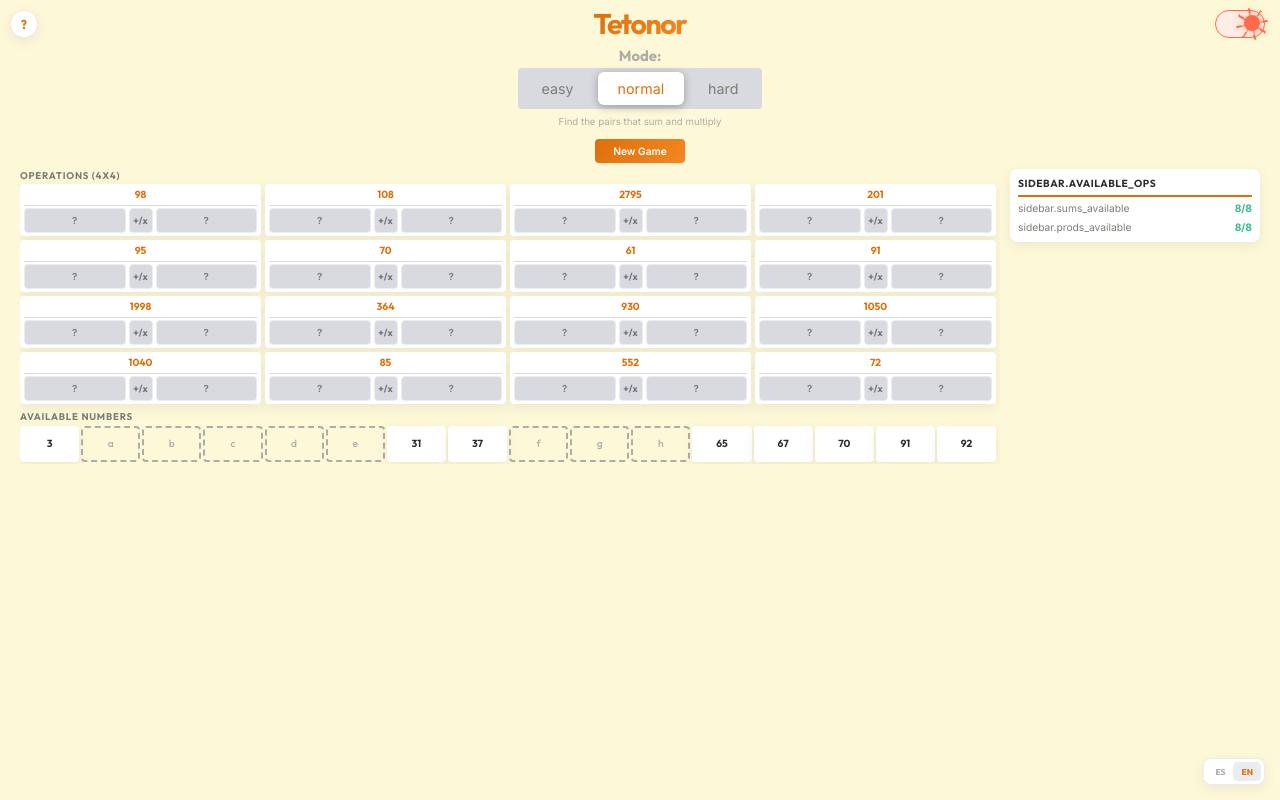
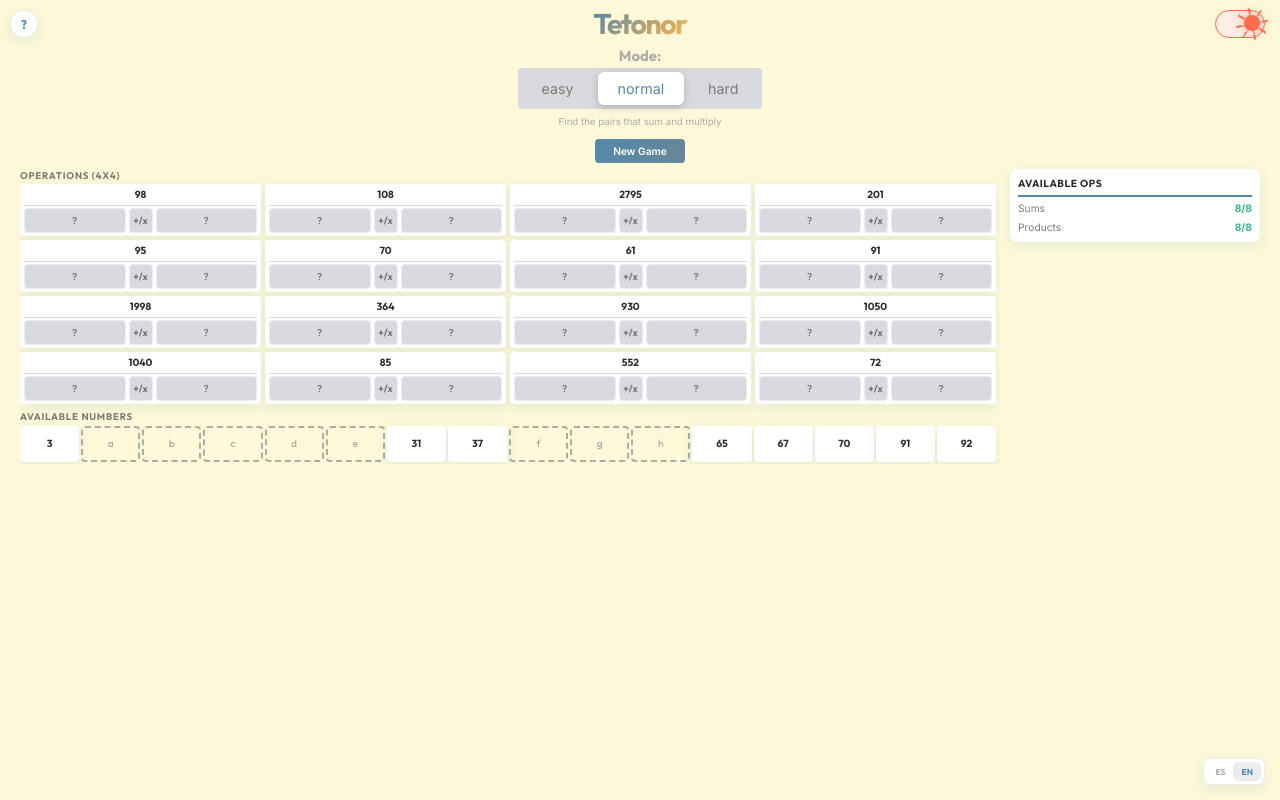
Before and after one commit to LotusZaheer/Tetonor, a React (Vite) app: page / in a window 1280 px wide. Built offline with nearby package versions, Linux system fonts and the light colour scheme.

Commit message:
feat: Add base UI components, global styling with theme support, and i18n configuration.

```diff
--- a/src/components/HelperSidebar.jsx
+++ b/src/components/HelperSidebar.jsx
@@ -28,14 +28,14 @@
     const pendingPairs = [];
     answers.forEach((ans, idx) => {
         if (ans.status === 'correct') {
-            const t = tasks[idx];
-            const pairKey = JSON.stringify([...t.target].sort((a, b) => a - b));
+            const currentTask = tasks[idx];
+            const pairKey = JSON.stringify([...currentTask.target].sort((a, b) => a - b));
 
-            if (t.type === '+' && !usedInProd.has(pairKey)) {
-                pendingPairs.push({ pair: t.target, missing: t('sidebar.missing_prod') });
+            if (currentTask.type === '+' && !usedInProd.has(pairKey)) {
+                pendingPairs.push({ pair: currentTask.target, missing: t('sidebar.missing_prod') });
             }
-            if (t.type === '*' && !usedInSum.has(pairKey)) {
-                pendingPairs.push({ pair: t.target, missing: t('sidebar.missing_sum') });
+            if (currentTask.type === '*' && !usedInSum.has(pairKey)) {
+                pendingPairs.push({ pair: currentTask.target, missing: t('sidebar.missing_sum') });
             }
         }
     });
--- a/src/components/LanguageSelector.jsx
+++ b/src/components/LanguageSelector.jsx
@@ -4,21 +4,22 @@
 export default function LanguageSelector() {
     const { i18n } = useTranslation();
 
-    const changeLanguage = (lng) => {
-        i18n.changeLanguage(lng);
+    const toggleLanguage = () => {
+        const nextLng = i18n.language.startsWith('es') ? 'en' : 'es';
+        i18n.changeLanguage(nextLng);
     };
 
     return (
-        <div className="language-selector">
+        <div className="language-selector" onClick={toggleLanguage} style={{ cursor: 'pointer' }}>
             <button
                 className={`lang-btn ${i18n.language.startsWith('es') ? 'active' : ''}`}
-                onClick={() => changeLanguage('es')}
+                type="button"
             >
                 ES
             </button>
             <button
                 className={`lang-btn ${i18n.language.startsWith('en') ? 'active' : ''}`}
-                onClick={() => changeLanguage('en')}
+                type="button"
             >
                 EN
             </button>
--- a/src/components/NormalBoard.jsx
+++ b/src/components/NormalBoard.jsx
@@ -14,6 +14,22 @@
 
     const handleInput = (field, e) => {
         onAnswerChange(field, e.target.value);
+    };
+
+    const handleOpKeyDown = (e) => {
+        // Allow navigation keys
+        if (['Tab', 'ArrowLeft', 'ArrowRight', 'ArrowUp', 'ArrowDown', 'Backspace', 'Delete'].includes(e.key)) {
+            onKeyDown(e, cellIdx, 1);
+            return;
+        }
+
+        const validOps = ['+', '*', 'x', 'X'];
+        if (validOps.includes(e.key)) {
+            e.preventDefault();
+            const op = (e.key === 'x' || e.key === 'X') ? '*' : e.key;
+            onAnswerChange('op', op);
+            return;
+        }
     };
 
     const handleOpSelect = (op) => {
@@ -49,8 +65,8 @@
                         className="op-input"
                         placeholder="+/x"
                         value={answer.op === '*' ? 'x' : (answer.op || '')}
-                        onChange={(e) => handleInput('op', e)}
-                        onKeyDown={(e) => onKeyDown(e, cellIdx, 1)}
+                        onKeyDown={handleOpKeyDown}
+                        onChange={() => { }} // Managed via onKeyDown for direct replace
                         onFocus={() => !isCorrect && setShowOpSelector(true)}
                         onClick={() => !isCorrect && setShowOpSelector(true)}
                         disabled={isCorrect}
--- a/src/i18n.js
+++ b/src/i18n.js
@@ -35,11 +35,16 @@
                 "view_rules": "View Rules"
             },
             "sidebar": {
-                "totals": "TOTALS",
+                "available_ops": "AVAILABLE OPS",
+                "sums_available": "Sums",
+                "prods_available": "Products",
                 "pending": "PENDING NUMBERS",
-                "pending_desc": "Numbers used only once. Find their missing operation!",
-                "sums": "Sums",
-                "products": "Products"
+                "pending_desc": "PENDING PROGRESS",
+                "pending_hint": "Numbers used only once. Find their missing operation!",
+                "empty_hint": "All numbers are balanced!",
+                "and": "and",
+                "missing_prod": "needs product",
+                "missing_sum": "needs sum"
             }
         }
     },
@@ -75,11 +80,16 @@
                 "view_rules": "Ver Reglas"
             },
             "sidebar": {
-                "totals": "TOTALES",
+                "available_ops": "OPS DISPONIBLES",
+                "sums_available": "Sumas",
+                "prods_available": "Productos",
                 "pending": "NÚMEROS PENDIENTES",
-                "pending_desc": "Números usados solo una vez. ¡Busca su operación restante!",
-                "sums": "Sumas",
-                "products": "Productos"
+                "pending_desc": "PROGRESO PENDIENTE",
+                "pending_hint": "Números usados solo una vez. ¡Busca su operación restante!",
+                "empty_hint": "¡Todos los números están balanceados!",
+                "and": "y",
+                "missing_prod": "falta producto",
+                "missing_sum": "falta suma"
             }
         }
     }
--- a/src/index.css
+++ b/src/index.css
@@ -4,9 +4,8 @@
    CSS Variables / Design Tokens
    ============================================= */
 :root {
-  /* Colors - Dark Mode (Arctic Reflection) */
+  /* Colors - Dark Mode (Arctic Reflection + Orange Accent) */
   --bg-primary: #1a2a33;
-  /* Deeper version of #243C4C */
   --bg-secondary: #243C4C;
   --bg-card: #2d4454;
   --bg-input: #385569;
@@ -14,13 +13,21 @@
   --text-secondary: #ACBCBF;
   --text-muted: #698696;
   --accent-blue: #5289AD;
+
   --accent-purple: #7da0b8;
   --accent-green: #4ce0b3;
   --accent-red: #ff6b7a;
   --accent-orange: #ffb347;
-  --gradient-main: linear-gradient(135deg, #5289AD, #698696);
+
+  /* Primary Accent in Dark */
+  --gradient-main: linear-gradient(135deg, #ffb347, #ff8e72);
+  --gradient-title: linear-gradient(135deg, #5289AD, #ffb347);
   --shadow-card: 0 4px 15px rgba(0, 0, 0, 0.4);
-  --shadow-glow: 0 0 10px rgba(82, 137, 173, 0.2);
+  --shadow-glow: 0 0 10px rgba(255, 179, 71, 0.2);
+  --task-num-color: var(--text-primary);
+  --op-label-color: var(--accent-orange);
+  --input-focus-color: var(--accent-orange);
+  --accent-active: var(--accent-orange);
 
   /* Typography */
   --font-body: 'Inter', system-ui, -apple-system, sans-serif;
@@ -42,7 +49,7 @@
   --transition-normal: 250ms ease;
 }
 
-/* Light Mode - Frozen Mist Theme */
+/* Light Mode - Frozen Mist Theme (Blue Accent) */
 :root.light-mode {
   --bg-primary: #FCF8D8;
   --bg-secondary: #D9DADF;
@@ -51,14 +58,20 @@
   --text-primary: #2D2E2B;
   --text-secondary: #7C7D75;
   --text-muted: #ADACA7;
-  --accent-blue: #DD700B;
-  --accent-purple: #F58723;
+  --accent-blue: #5289AD;
+  /* Primary Accent in Light */
+  --accent-purple: #7da0b8;
   --accent-green: #2dbd86;
   --accent-red: #D64045;
-  --accent-orange: #ff9f4d;
-  --gradient-main: linear-gradient(135deg, #DD700B, #F58723);
-  --shadow-card: 0 4px 12px rgba(124, 125, 117, 0.12);
-  --shadow-glow: 0 0 10px rgba(221, 112, 11, 0.15);
+  --accent-orange: #ffb347;
+  --gradient-main: linear-gradient(135deg, #5289AD, #698696);
+  --gradient-title: linear-gradient(135deg, #5289AD, #ffb347);
+  --shadow-card: 0 4px 12px rgba(82, 137, 173, 0.12);
+  --shadow-glow: 0 0 10px rgba(82, 137, 173, 0.15);
+  --task-num-color: var(--text-primary);
+  --op-label-color: var(--accent-blue);
+  --input-focus-color: var(--accent-orange);
+  --accent-active: var(--accent-blue);
 }
 
 /* =============================================
@@ -163,15 +176,15 @@
 
 .btn-mode.active {
   background: var(--bg-card);
-  color: var(--accent-blue);
-  box-shadow: 0 2px 8px rgba(0, 0, 0, 0.3);
+  color: var(--accent-active);
+  box-shadow: 0 2px 8px rgba(0, 0, 0, 0.2);
 }
 
 .game-title {
   font-family: var(--font-display);
   font-size: 4rem;
   font-weight: 700;
-  background: var(--gradient-main);
+  background: var(--gradient-title);
   background-clip: text;
   -webkit-background-clip: text;
   -webkit-text-fill-color: transparent;
@@ -265,7 +278,10 @@
 .game-title {
   font-size: 2.5rem;
   font-weight: 800;
-  color: var(--accent-blue);
+  background: var(--gradient-title);
+  background-clip: text;
+  -webkit-background-clip: text;
+  -webkit-text-fill-color: transparent;
   letter-spacing: -0.05em;
   line-height: 1;
   margin-bottom: 2px;
@@ -361,14 +377,7 @@
   width: 16px;
   text-align: center;
   flex-shrink: 0;
-}
-
-.sum-cell .op-label {
-  color: var(--accent-blue);
-}
-
-.product-cell .op-label {
-  color: var(--accent-orange);
+  color: var(--op-label-color);
 }
 
 .result-value {
@@ -399,8 +408,8 @@
 }
 
 .num-input:focus {
-  border-color: var(--accent-blue);
-  box-shadow: 0 0 0 3px rgba(108, 140, 255, 0.2);
+  border-color: var(--input-focus-color);
+  box-shadow: 0 0 0 3px rgba(255, 179, 71, 0.15);
 }
 
 .pair-correct .num-input {
@@ -534,7 +543,7 @@
   font-family: var(--font-display);
   font-size: 0.9rem;
   font-weight: 700;
-  color: var(--accent-blue);
+  color: var(--task-num-color);
 }
 
 .normal-inputs {
@@ -573,7 +582,7 @@
   font-family: var(--font-display);
   font-weight: 700;
   font-size: 0.85rem;
-  color: var(--accent-orange);
+  color: var(--op-label-color);
   background: var(--bg-secondary);
   border: 1px solid var(--bg-input);
   border-radius: 4px;
@@ -581,7 +590,7 @@
 }
 
 .op-input:focus {
-  border-color: var(--accent-orange);
+  border-color: var(--input-focus-color);
 }
 
 .op-input-wrapper {
```
